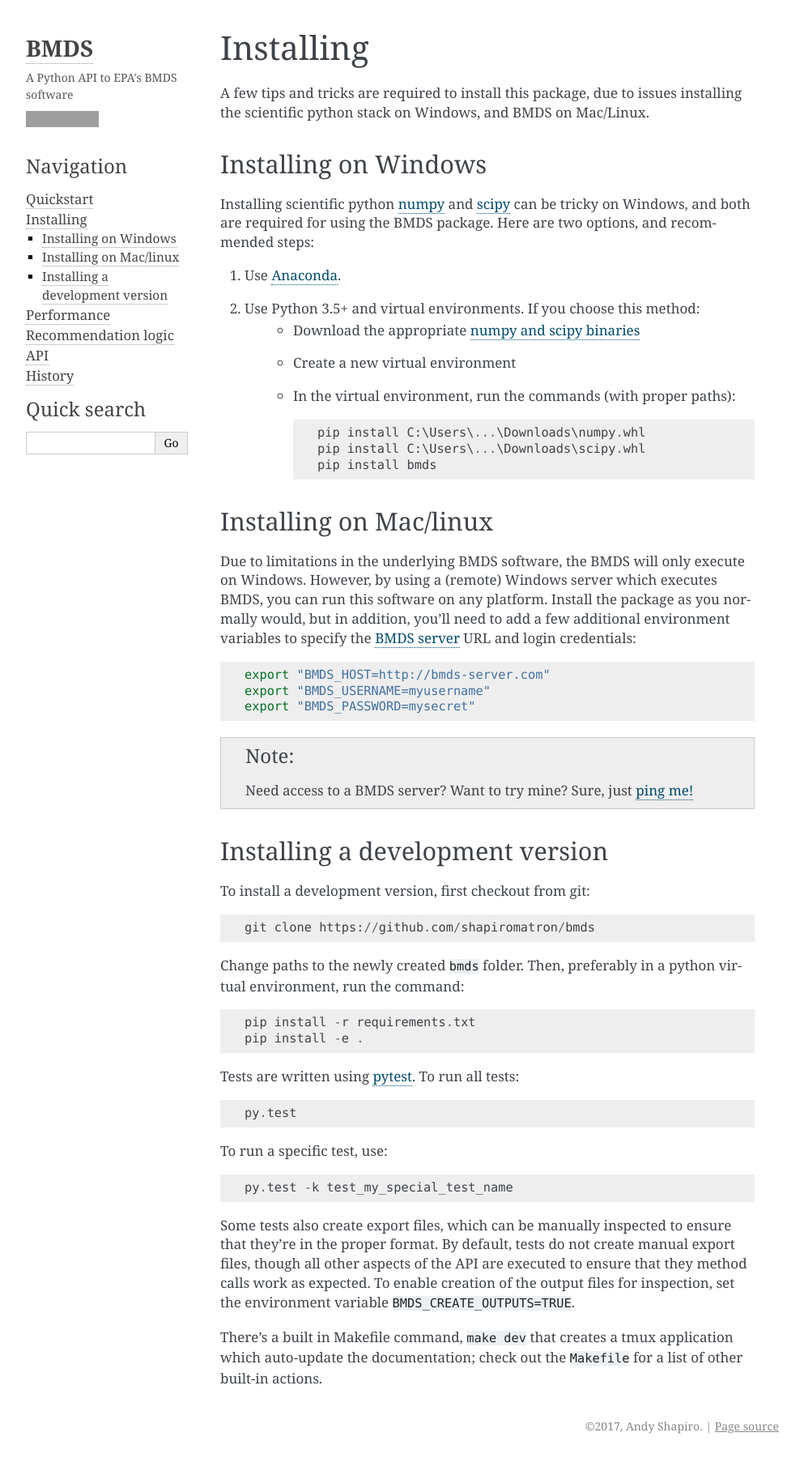
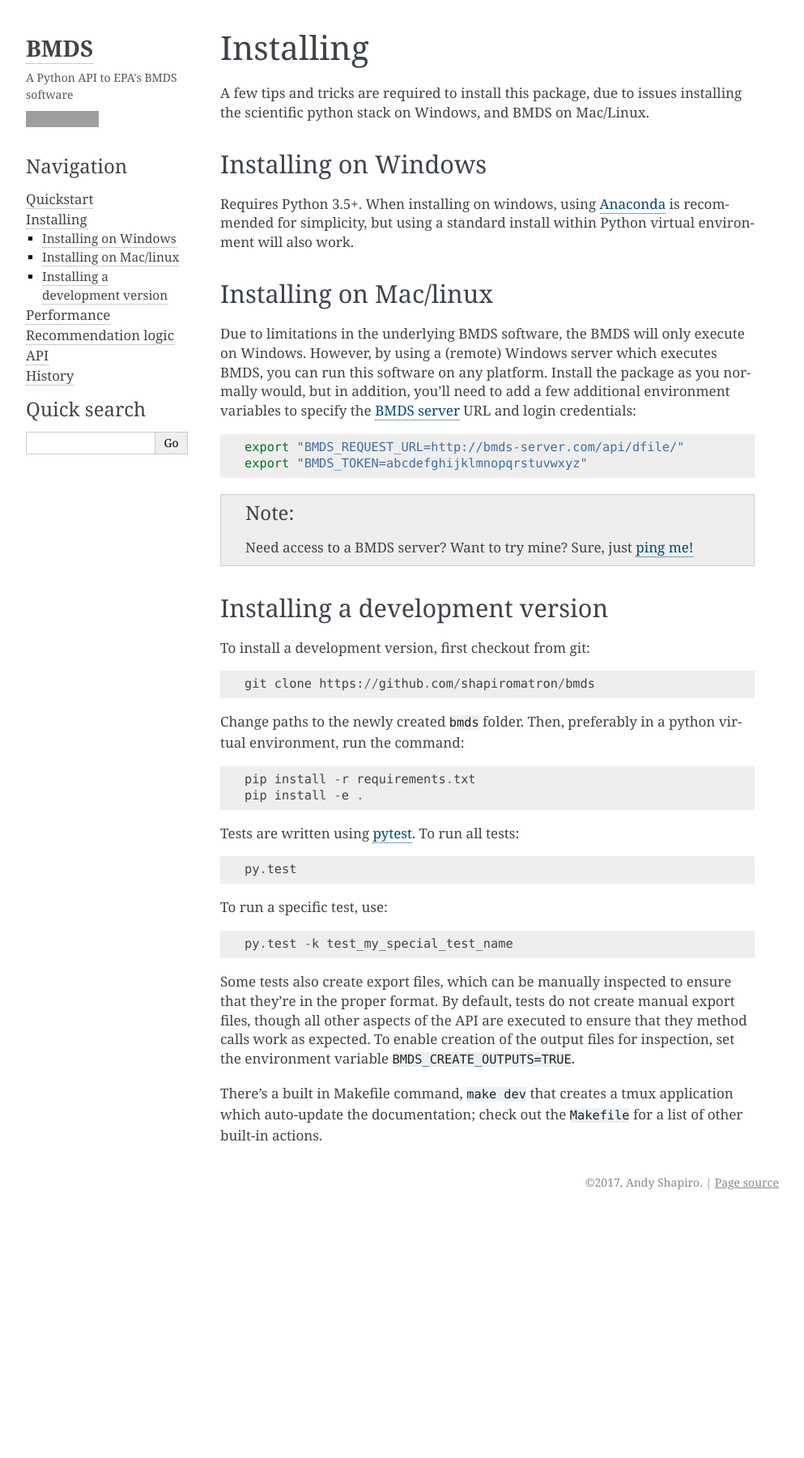
Before and after one commit to shapiromatron/bmds, a Sphinx documentation site: the page built from docs/installation.rst, in a window 1280 px wide. Shown: the whole page at 81% size, without its empty margins (148-1141 px from the left). Built offline with Sphinx 7.4.7, drawn with Linux system fonts in a browser that asks for light colours; after the commit the page ends 1499 px from its top, so only the background shows below that; grey boxes are pictures that could not be loaded.

```diff
--- a/HISTORY.rst
+++ b/HISTORY.rst
@@ -2,10 +2,13 @@
 History
 =======
 
-v0.9.1 (NEXT)
+v0.9.1 (2018-02-22)
 -------------------
 * Hotfix - batch word reporter
 * Used default 300 dpi for printing figures in Word reports
+* Use token for authentication for remote bmds execution monkeypatch instead of login (paired with updated `bmds-server`_)
+
+.. _`bmds-server`: https://bmds-server.readthedocs.io/
 
 
 v0.9.0 (2017-11-07)
--- a/bmds/__init__.py
+++ b/bmds/__init__.py
@@ -1,4 +1,4 @@
-__version__ = '0.9.0'
+__version__ = '0.9.1'
 
 import os  # noqa
 os.environ.setdefault('SIMPLE_SETTINGS', 'bmds.settings')
--- a/docs/installation.rst
+++ b/docs/installation.rst
@@ -9,23 +9,10 @@ installing the scientific python stack on Windows, and BMDS on Mac/Linux.
 Installing on Windows
 ~~~~~~~~~~~~~~~~~~~~~
 
-Installing scientific python numpy_ and scipy_ can be tricky on Windows, and
-both are required for using the BMDS package. Here are two options, and recommended steps:
+Requires Python 3.5+. When installing on windows, using Anaconda_ is recommended for simplicity,
+but using a standard install within Python virtual environment will also work.
 
-1. Use Anaconda_.
-2. Use Python 3.5+ and virtual environments. If you choose this method:
-    - Download the appropriate `numpy and scipy binaries`_
-    - Create a new virtual environment
-    - In the virtual environment, run the commands (with proper paths)::
-
-        pip install C:\Users\...\Downloads\numpy.whl
-        pip install C:\Users\...\Downloads\scipy.whl
-        pip install bmds
-
-.. _numpy: http://www.numpy.org/
-.. _scipy: https://www.scipy.org/
 .. _Anaconda: https://www.continuum.io/
-.. _`numpy and scipy binaries`: http://www.lfd.uci.edu/~gohlke/pythonlibs/
 
 .. _mac-install:
 
@@ -40,9 +27,8 @@ variables to specify the `BMDS server`_  URL and login credentials:
 
 .. code-block:: bash
 
-    export "BMDS_HOST=http://bmds-server.com"
-    export "BMDS_USERNAME=myusername"
-    export "BMDS_PASSWORD=mysecret"
+    export "BMDS_REQUEST_URL=http://bmds-server.com/api/dfile/"
+    export "BMDS_TOKEN=abcdefghijklmnopqrstuvwxyz"
 
 .. note::
 
```
Also changed, not shown: 1 other file.
